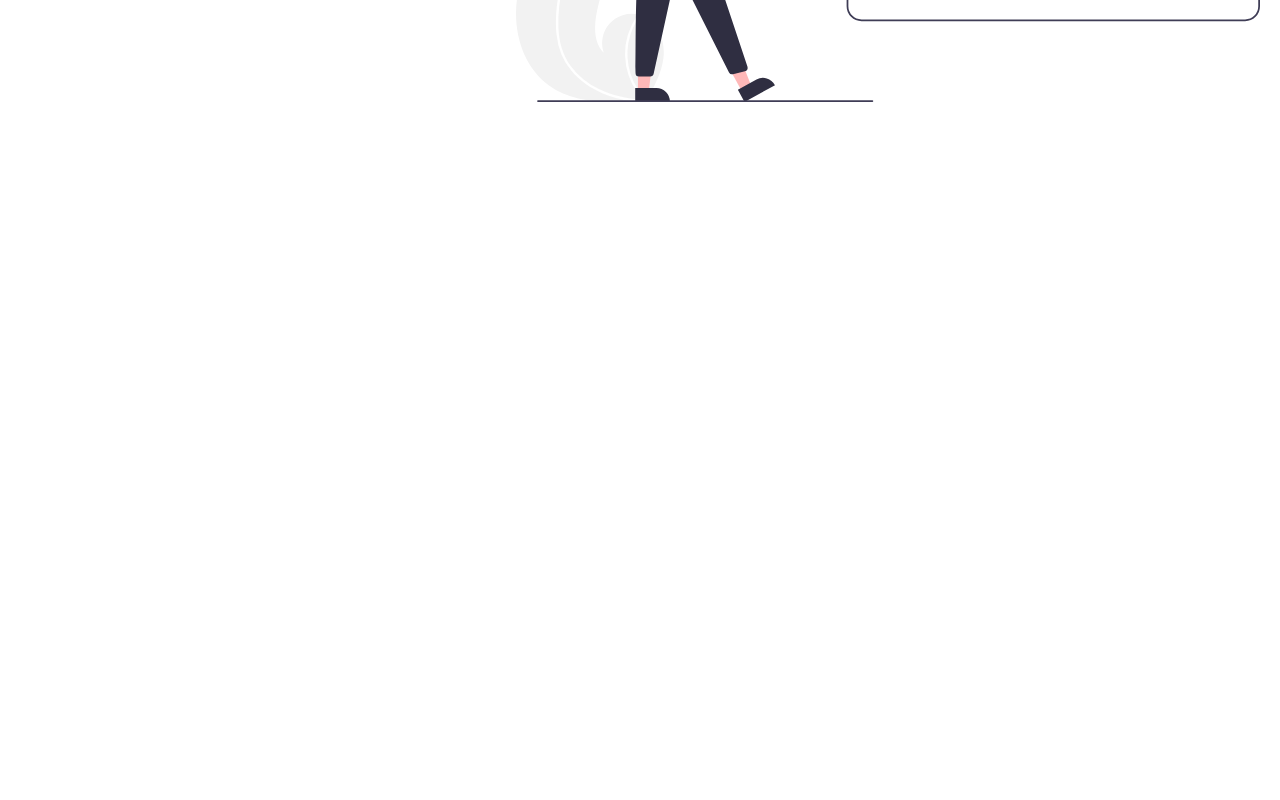
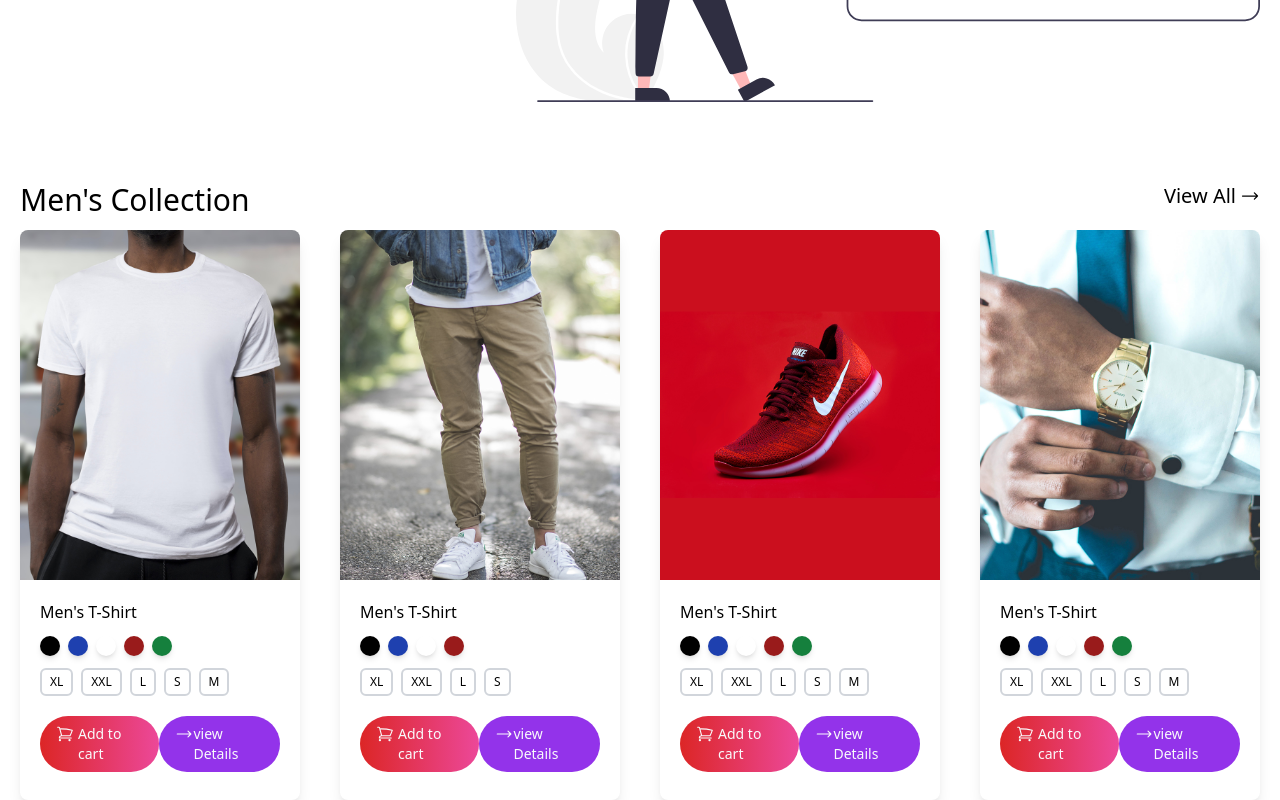
Before and after one commit to thwahatkp/eshop, a React (Create React App) app: page / in a window 1280 px wide. Shown: the part 614-1414 px from the top of the page. Before the commit the page ends 800 px from the top, so only its background shows below. Built offline with nearby package versions, Linux system fonts and the light colour scheme.

Commit message:
added product section

```diff
--- a/public/index.html
+++ b/public/index.html
@@ -14,30 +14,12 @@
       manifest.json provides metadata used when your web app is installed on a
       user's mobile device or desktop. See https://developers.google.com/web/fundamentals/web-app-manifest/
     -->
-    <link rel="manifest" href="%PUBLIC_URL%/manifest.json" />
-    <!--
-      Notice the use of %PUBLIC_URL% in the tags above.
-      It will be replaced with the URL of the `public` folder during the build.
-      Only files inside the `public` folder can be referenced from the HTML.
+    <!-- <link rel="manifest" href="%PUBLIC_URL%/manifest.json" /> -->
 
-      Unlike "/favicon.ico" or "favicon.ico", "%PUBLIC_URL%/favicon.ico" will
-      work correctly both with client-side routing and a non-root public URL.
-      Learn how to configure a non-root public URL by running `npm run build`.
-    -->
     <title>React App</title>
   </head>
   <body>
     <noscript>You need to enable JavaScript to run this app.</noscript>
     <div id="root"></div>
-    <!--
-      This HTML file is a template.
-      If you open it directly in the browser, you will see an empty page.
-
-      You can add webfonts, meta tags, or analytics to this file.
-      The build step will place the bundled scripts into the <body> tag.
-
-      To begin the development, run `npm start` or `yarn start`.
-      To create a production bundle, use `npm run build` or `yarn build`.
-    -->
   </body>
 </html>
--- a/src/App.jsx
+++ b/src/App.jsx
@@ -1,13 +1,14 @@
 import "./App.css";
 import Header from "./components/Header";
 import HeroSection from "./components/HeroSection";
+import ProductSection from "./components/ProductSection";
 
 function App() {
   return (
     <div className="container h-8 mx-auto p-5">
       <Header />
       <HeroSection/>
-
+      <ProductSection/>
     </div>
   );
 }
--- /dev/null
+++ b/src/components/Product.jsx
@@ -0,0 +1,67 @@
+import React from 'react'
+import { Link } from 'react-router-dom'
+
+let Color = ({ color }) =>
+    <div className={`${color} h-5 w-5 rounded-full shadow-md mr-2`}></div>
+
+
+let SizeButton = ({ name, onClick }) => {
+    return <div onClick={onClick} className="border-2 border-gray-300 rounded-md text-xs px-2 py-1 mr-2">{name}</div>
+}
+
+const Product = (props) => {
+    let { src, sizes = [], colors = [] } = props
+    return (
+        <div className='shadow-lg rounded-lg'>
+            <Link to='/'>
+                <img src={"images/products/" + src} className='rounded-tl-lg rounded-tr-lg' alt="" />
+            </Link>
+            <div className="p-5">
+                <h3><Link>Men's T-Shirt</Link></h3>
+                <div className='flex flex-row my-3'>
+                    {
+                        colors.map((data, idx) => <Color key={idx} color={data} />)
+                    }
+
+                </div>
+                <div className="flex flex-row my-3">
+                    {
+                        sizes.map((data, idx) => {
+                            return <SizeButton key={idx} name={data} onClick={() => console.log(data)} />
+                        })
+                    }
+                </div>
+                <div className="flex flex-col xl:flex-row justify-between">
+                    <Link className='bg-gradient-to-r from-red-600 to-pink-500 rounded-full py-2 px-4 text-gray-50 flex flex-row hover:to-pink-600 text-sm justify-center my-2'>
+                        <svg
+                            xmlns="http://www.w3.org/2000/svg"
+                            fill="none"
+                            viewBox="0 0 24 24"
+                            strokeWidth={1.5}
+                            stroke="currentColor"
+                            className="w-5 h-5 mr-1"
+                        >
+                            <path
+                                strokeLinecap="round"
+                                strokeLinejoin="round"
+                                d="M2.25 3h1.386c.51 0 .955.343 1.087.835l.383 1.437M7.5 14.25a3 3 0 00-3 3h15.75m-12.75-3h11.218c1.121-2.3 2.1-4.684 2.924-7.138a60.114 60.114 0 00-16.536-1.84M7.5 14.25L5.106 5.272M6 20.25a.75.75 0 11-1.5 0 .75.75 0 011.5 0zm12.75 0a.75.75 0 11-1.5 0 .75.75 0 011.5 0z"
+                            />
+                        </svg>
+                        Add to cart
+                    </Link>
+
+                    <Link className=' bg-purple-600 rounded-full py-2 px-4 text-gray-50 my-2 justify-center flex flex-row hover:bg-purple-700 text-sm'>
+                        <svg xmlns="http://www.w3.org/2000/svg" fill="none" viewBox="0 0 24 24" strokeWidth={1.5} stroke="currentColor" className="w-5 h-5">
+                            <path strokeLinecap="round" strokeLinejoin="round" d="M17.25 8.25L21 12m0 0l-3.75 3.75M21 12H3" />
+                        </svg>
+
+
+                        view Details
+                    </Link>
+                </div>
+            </div>
+        </div>
+    )
+}
+
+export default Product
--- /dev/null
+++ b/src/components/ProductSection.jsx
@@ -0,0 +1,42 @@
+import React from 'react'
+import { Link } from 'react-router-dom'
+import Product from './Product'
+
+const ProductSection = () => {
+    return (
+        <div className='my-20'>
+            <div className="flex flex-row justify-between">
+                <h2 className='text-3xl'>Men's Collection</h2>
+                <Link className='text-xl flex flex-row' to="/">
+                    View All
+                    <svg xmlns="http://www.w3.org/2000/svg" fill="none" viewBox="0 0 24 24" strokeWidth={1.5} stroke="currentColor" className="w-5 h-7 ml-1">
+                        <path strokeLinecap="round" strokeLinejoin="round" d="M17.25 8.25L21 12m0 0l-3.75 3.75M21 12H3" />
+                    </svg>
+                </Link>
+            </div>
+            <div className="grid grid-flow-row xl:grid-cols-4 lg:grid-cols-3 md:grid-cols-2 sm:grid-cols-1 gap-10 mt-3">
+                <Product
+                    src="men/product1.jpg" sizes={['XL', 'XXL', 'L', 'S', 'M']}
+                    colors={['bg-black', 'bg-blue-800', 'bg-white', 'bg-red-800', 'bg-green-700']}
+                />
+
+                <Product src="men/product2.jpg"
+                    colors={['bg-black', 'bg-blue-800', 'bg-white', 'bg-red-800']}
+                    sizes={['XL', 'XXL', 'L', 'S']}
+                />
+                <Product
+                    src="men/product3.jpg"
+                    sizes={['XL', 'XXL', 'L', 'S', 'M']}
+                    colors={['bg-black', 'bg-blue-800', 'bg-white', 'bg-red-800', 'bg-green-700']} />
+
+                <Product
+                    src="men/product4.jpg"
+                    sizes={['XL', 'XXL', 'L', 'S', 'M']}
+                    colors={['bg-black', 'bg-blue-800', 'bg-white', 'bg-red-800', 'bg-green-700']} />
+            </div>
+        </div>
+
+    )
+}
+
+export default ProductSection
--- a/src/index.css
+++ b/src/index.css
@@ -1,3 +1,8 @@
 @tailwind base;
 @tailwind components;
 @tailwind utilities;
+
+*{
+    scroll-behavior: smooth;
+    transition: ease 0.6s;
+}
```
